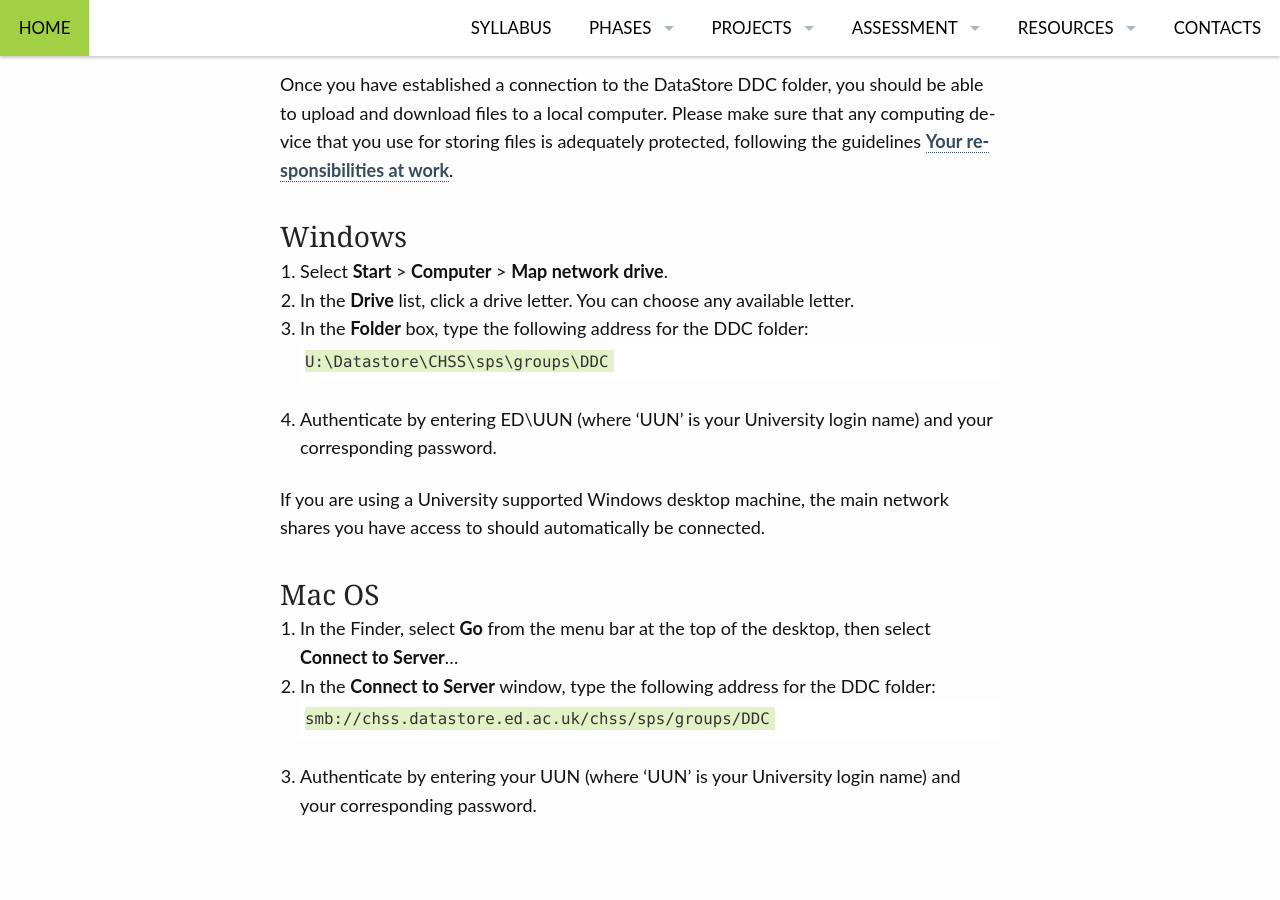
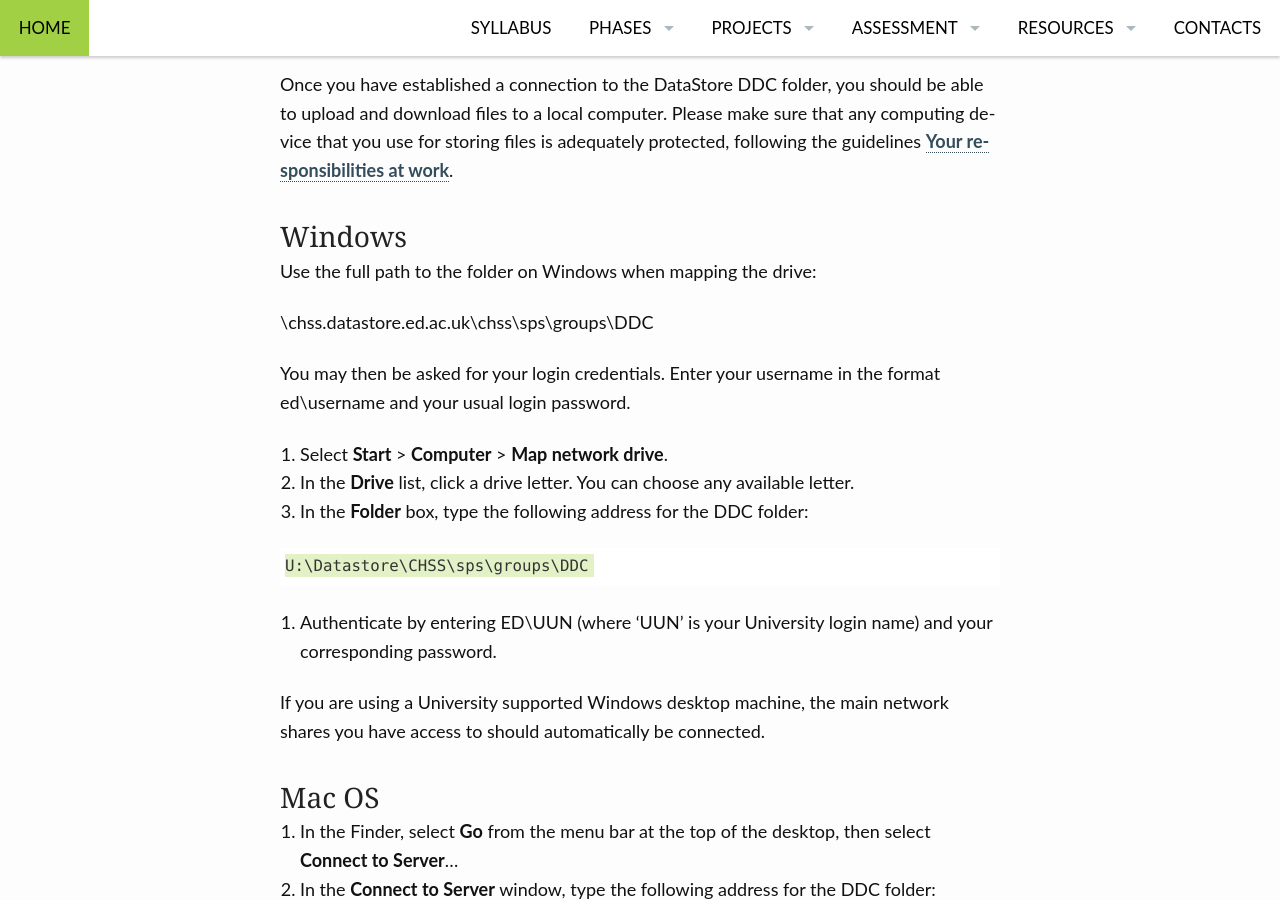
Before and after one commit to edinburghlivinglab/ddc, a Jekyll site: the page built from pages/data_store.md, in a window 1280 px wide and 900 px high, scrolled down 913 px. Built offline with Jekyll 4.4.1, drawn with Linux system fonts in a browser that asks for light colours.

Commit message:
Update data_store.md

````diff
--- a/pages/data_store.md
+++ b/pages/data_store.md
@@ -17,9 +17,16 @@ Once you have established a connection to the DataStore DDC folder, you should b
 
 ### Windows
 
+Use the full path to the folder on Windows when mapping the drive:
+
+\\chss.datastore.ed.ac.uk\chss\sps\groups\DDC
+
+You may then be asked for your login credentials. Enter your username in the format  ed\username  and your usual login password.
+
 1. Select **Start** > **Computer** > **Map network drive**.
 2. In the **Drive** list, click a drive letter. You can choose any available letter.
 3. In the **Folder** box, type the following address for the DDC folder:
+
 ```
 U:\Datastore\CHSS\sps\groups\DDC
 ```
````
